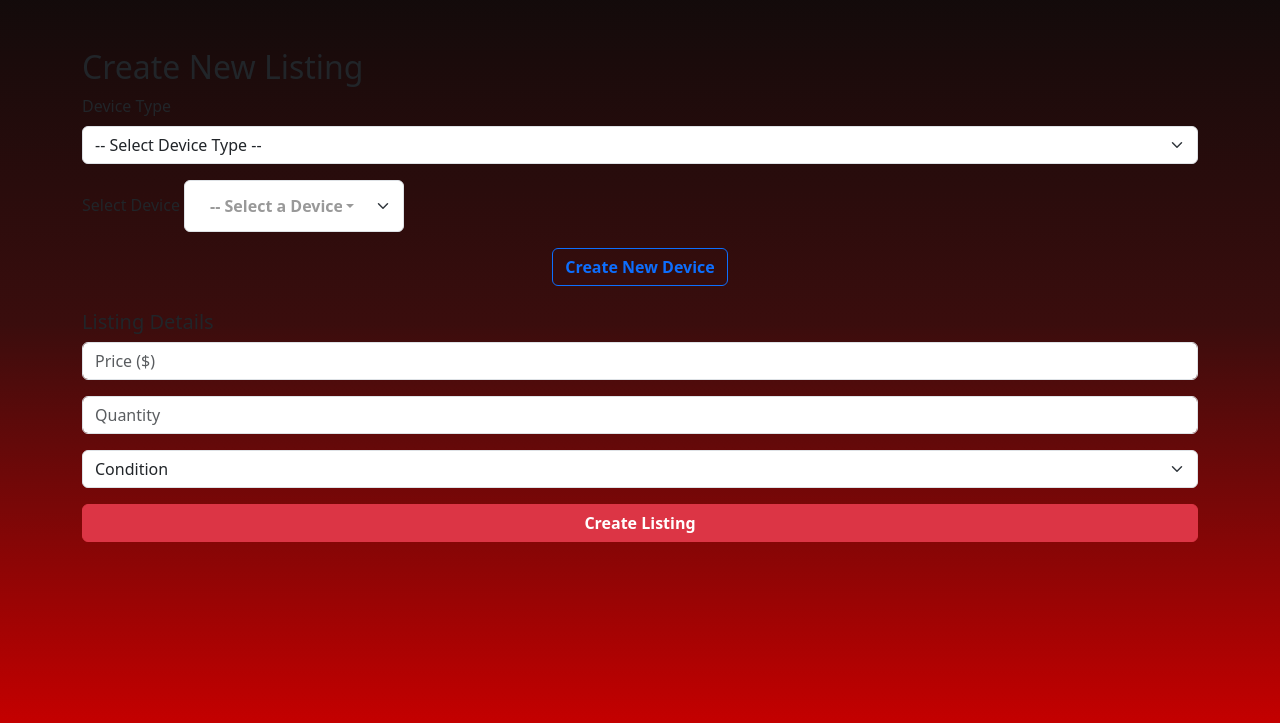
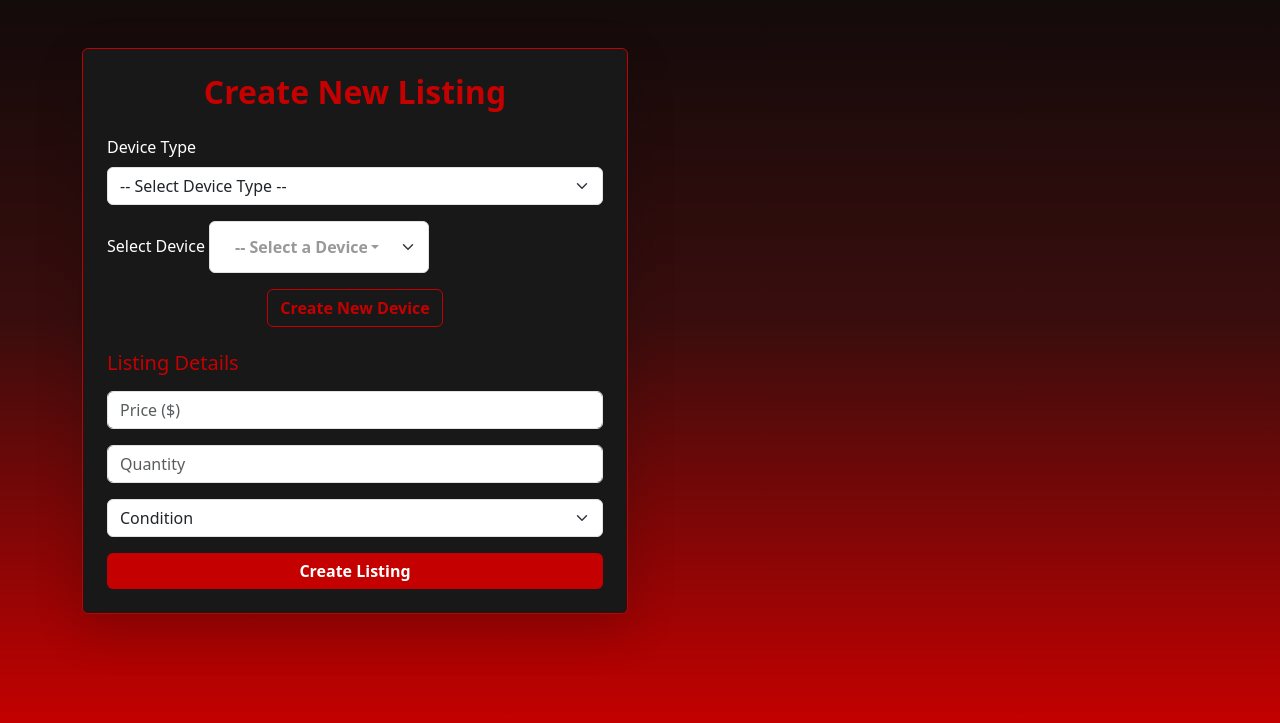
Before and after one commit to jrhauser/CS440-Red-Tigers, a Django app: page /createlisting in a window 1280 px wide. Shown: the part 77-800 px from the top of the page. Run offline with Django 5.2, Linux system fonts and the light colour scheme; the visitor is signed in with stand-in values (Sample User, id 1); data that the repository does not hold is empty; some libraries are stand-ins or nearby versions.

Commit message:
Createlisting.html style

```diff
--- a/RedTiger/templates/redtiger/createlisting.html
+++ b/RedTiger/templates/redtiger/createlisting.html
@@ -66,10 +66,13 @@
       </div>
     </nav>
     <div class="container my-5">
-      <h2>Create New Listing</h2>
+      <div class="row justify-content-center align-items-start" style="min-height: 80vh;">
+        <!-- Create Listing Card -->
+        <div class="col-lg-6 mb-4">
+          <div class="card shadow-lg p-4" style="max-width: 600px; width: 100%; background-color: #181818; border: 1px solid #c40000; color: #fff;">
+            <h2 class="mb-4 text-center" style="color: #c40000; font-weight: bold;">Create New Listing</h2>
             <form method="POST">
               {% csrf_token %}
-
               <!-- Device Type Selection -->
               <div class="mb-3">
                 <label for="deviceType" class="form-label">Device Type</label>
@@ -87,7 +90,6 @@
                   <option value="FAN">Fan</option>
                 </select>
               </div>
-
               <!-- Search for existing devices -->
               <div class="mb-3">
                 <label for="device" class="form-label">Select Device</label>
@@ -105,26 +107,14 @@
                   {% endfor %}
                 </select>
               </div>
-
-        <div id="devicePreview" class="card mt-4" style="display: none; width: 20rem; background-color: #1c1c1c; border: 1px solid #c40000; color: white; margin: auto;">
-          <img id="previewImage" src="" class="card-img-top" style="height: 200px; object-fit: contain; padding: 10px;" alt="Device Image">
-          <div class="card-body text-center">
-            <h5 class="card-title" id="previewBrandModel"></h5>
-            <p class="card-text"><strong>Platform:</strong> <span id="previewPlatform"></span></p>
-            <p class="card-text"><strong>Power:</strong> <span id="previewPower"></span> W</p>
-            <p class="card-text"><strong>Storage:</strong> <span id="previewStorage"></span> GB</p>
-          </div>
-        </div>
-
               <!-- Create New Device Button -->
               <div class="text-center mb-4">
-          <button type="button" class="btn btn-outline-primary" onclick="showNewDeviceForm()">Create New Device</button>
+                <button type="button" class="btn btn-outline-primary" style="border-color: #c40000; color: #c40000;" onclick="showNewDeviceForm()">Create New Device</button>
               </div>
-
               <!-- New Device Fields (hidden by default) -->
               <div id="newDeviceFields" style="display: none;">
                 <input type="hidden" name="device" value="new" id="newDeviceHiddenInput">
-          <h5>Create New Device</h5>
+                <h5 class="mb-3" style="color: #c40000;">Create New Device</h5>
                 <div class="mb-3">
                   <input type="text" name="brand" class="form-control" placeholder="Brand">
                 </div>
@@ -147,9 +137,8 @@
                   <input type="url" name="image_url" class="form-control" placeholder="Image URL">
                 </div>
               </div>
-
               <!-- Listing Information -->
-        <h5>Listing Details</h5>
+              <h5 class="mt-4 mb-3" style="color: #c40000;">Listing Details</h5>
               <div class="mb-3">
                 <input type="text" name="price" class="form-control" placeholder="Price ($)" required>
               </div>
@@ -168,9 +157,23 @@
                   <option value="Used">Used</option>
                 </select>
               </div>
-
-        <button type="submit" class="btn btn-danger w-100">Create Listing</button>
+              <button type="submit" class="btn btn-danger w-100" style="background-color: #c40000; border: none; font-weight: bold;">Create Listing</button>
             </form>
+          </div>
+        </div>
+        <!-- Listing Preview Card -->
+        <div class="col-lg-6 mb-4 d-flex justify-content-center">
+          <div id="devicePreview" class="card" style="display: none; width: 20rem; background-color: #232323; border: 1px solid #c40000; color: white;">
+            <img id="previewImage" src="" class="card-img-top" style="height: 200px; object-fit: contain; padding: 10px; background: #181818;" alt="Device Image">
+            <div class="card-body text-center">
+              <h5 class="card-title" id="previewBrandModel"></h5>
+              <p class="card-text"><strong>Platform:</strong> <span id="previewPlatform"></span></p>
+              <p class="card-text"><strong>Power:</strong> <span id="previewPower"></span> W</p>
+              <p class="card-text"><strong>Storage:</strong> <span id="previewStorage"></span> GB</p>
+            </div>
+          </div>
+        </div>
+      </div>
     </div>
     <script>
       function updateDevicePreview() {
```
Lines whose indentation alone changed are shown as unchanged.
